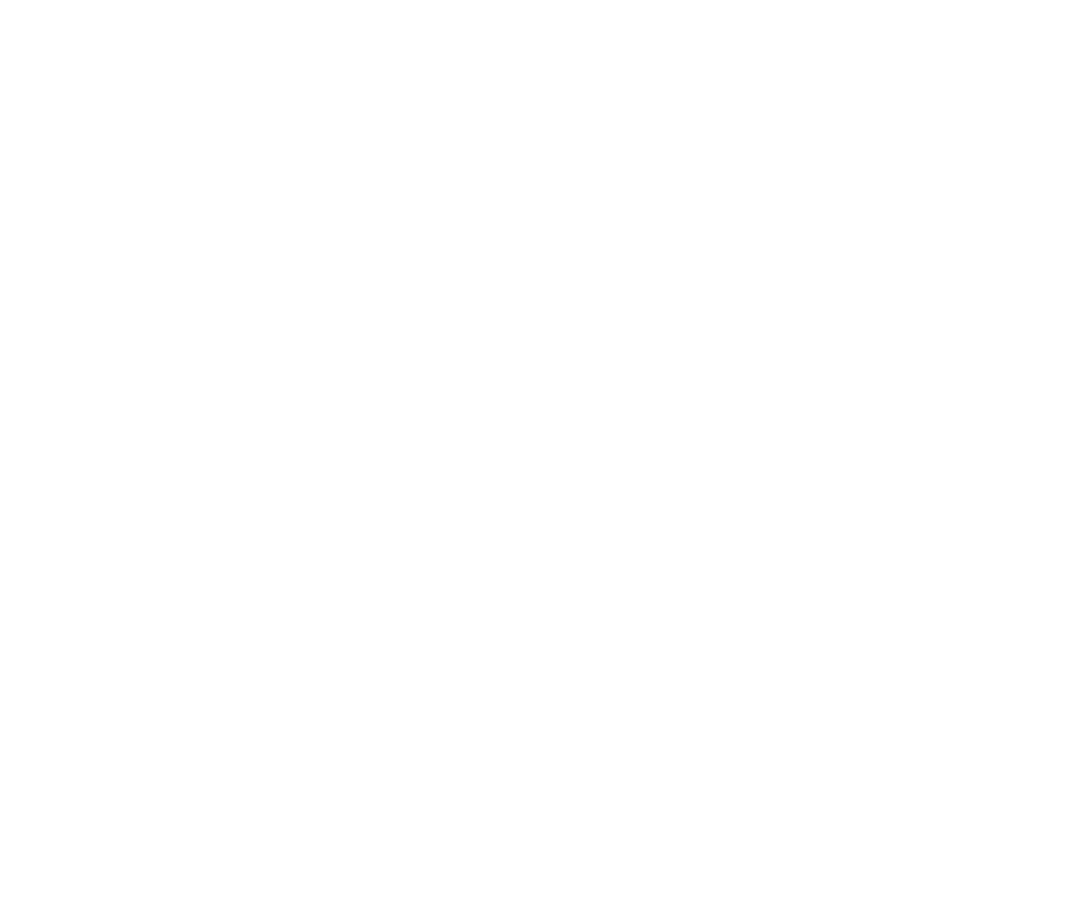
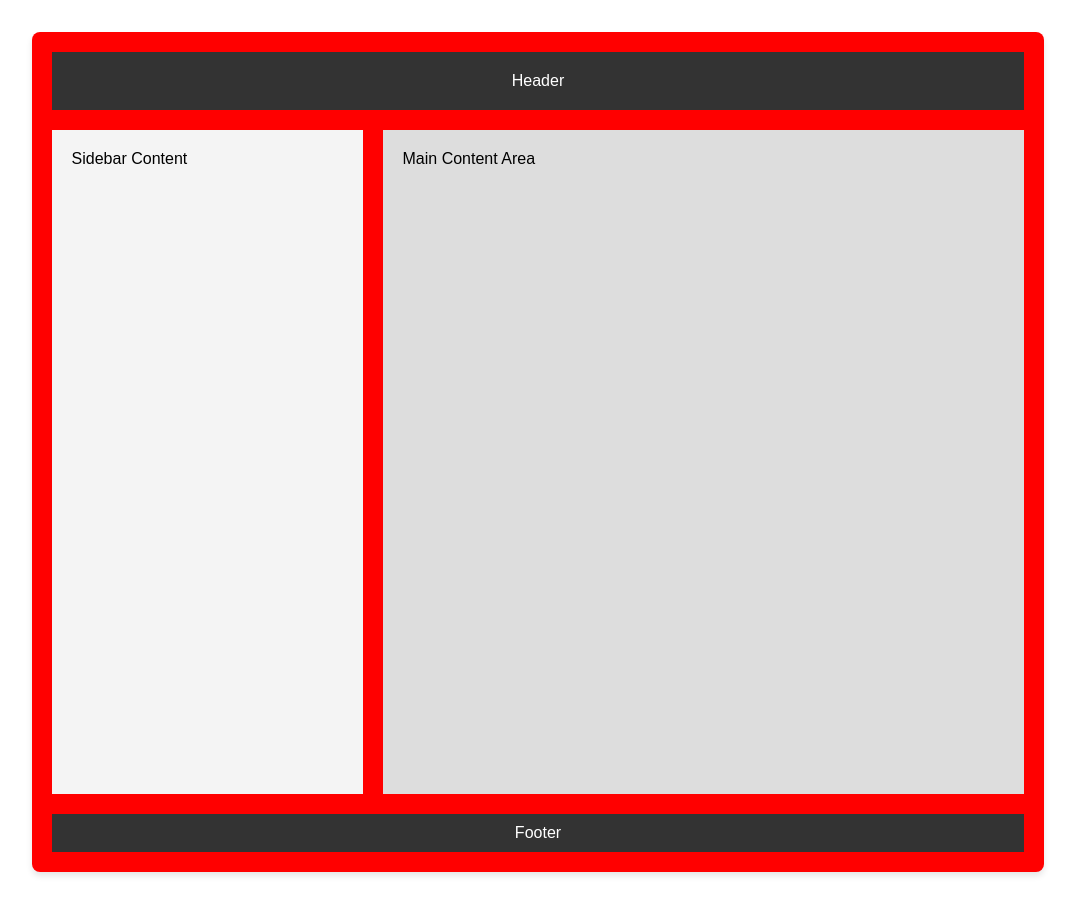
Before and after one commit to Ulephraim/react-lab, a React (Vite) app in the folder my-react-app/: page /grid in a window 1280 px wide. Before the commit this address had no page. Shown: the whole page, without its empty margins (102-1177 px from the left). Before the commit the page ends 800 px from the top, so only its background shows below. Built offline with nearby package versions, Linux system fonts and the light colour scheme.

Commit message:
Implement css grid

```diff
--- a/my-react-app/src/App.tsx
+++ b/my-react-app/src/App.tsx
@@ -13,6 +13,7 @@
 import Donate from './projects/PAYMENTINTEGRATION/Donate';
 import FlutterPayment from './projects/PAYMENTINTEGRATION/Payment';
 import SendMails from './projects/MAILING/sendMails';
+import Grid from './projects/GRID/grid';
 
 function App() {
   return (
@@ -32,6 +33,7 @@
         <Route path="/read/:id" element={<Read />}></Route>
         <Route path="/payment" element={<FlutterPayment />} />
         <Route path="/mail" element={<SendMails />} />
+        <Route path="/grid" element={<Grid />} />
       </Routes>
     </BrowserRouter>
   );
--- /dev/null
+++ b/my-react-app/src/projects/GRID/grid.css
@@ -0,0 +1,62 @@
+/** @format */
+
+body {
+  font-family: Arial, sans-serif;
+  margin: 0;
+  padding: 0;
+  box-sizing: border-box;
+}
+
+.container {
+  display: grid;
+  grid-template-areas:
+    'header header header'
+    'sidebar content content'
+    'footer footer footer';
+  grid-template-columns: 1fr 2fr;
+  grid-template-rows: auto 1fr auto;
+  gap: 20px;
+  min-height: 100vh;
+  padding: 20px;
+  background-color: red;
+}
+
+header {
+  grid-area: header;
+  background: #333;
+  color: white;
+  padding: 20px;
+  text-align: center;
+}
+
+.sidebar {
+  grid-area: sidebar;
+  background: #f4f4f4;
+  padding: 20px;
+}
+
+.content {
+  grid-area: content;
+  background: #ddd;
+  padding: 20px;
+}
+
+footer {
+  grid-area: footer;
+  background: #333;
+  color: white;
+  padding: 10px;
+  text-align: center;
+}
+
+/* Responsive Design */
+@media (max-width: 768px) {
+  .container {
+    grid-template-areas:
+      'header'
+      'content'
+      'sidebar'
+      'footer';
+    grid-template-columns: 1fr;
+  }
+}
--- /dev/null
+++ b/my-react-app/src/projects/GRID/grid.tsx
@@ -0,0 +1,14 @@
+/** @format */
+
+import './grid.css';
+
+export default function Grid() {
+  return (
+    <div className="container">
+      <header>Header</header>
+      <aside className="sidebar">Sidebar Content</aside>
+      <main className="content">Main Content Area</main>
+      <footer>Footer</footer>
+    </div>
+  );
+}
--- a/my-react-app/src/projects/Home.tsx
+++ b/my-react-app/src/projects/Home.tsx
@@ -9,7 +9,8 @@
       <Link to="/crud-home">CRUD</Link> <br />
       <Link to="/donate">Donate</Link> <br />
       <Link to="/payment">Payment</Link> <br />
-      <Link to='/mail'>Mail</Link>
+      <Link to="/mail">Mail</Link> <br />
+      <Link to="/grid">Grid</Link>
     </div>
   );
 }
```
